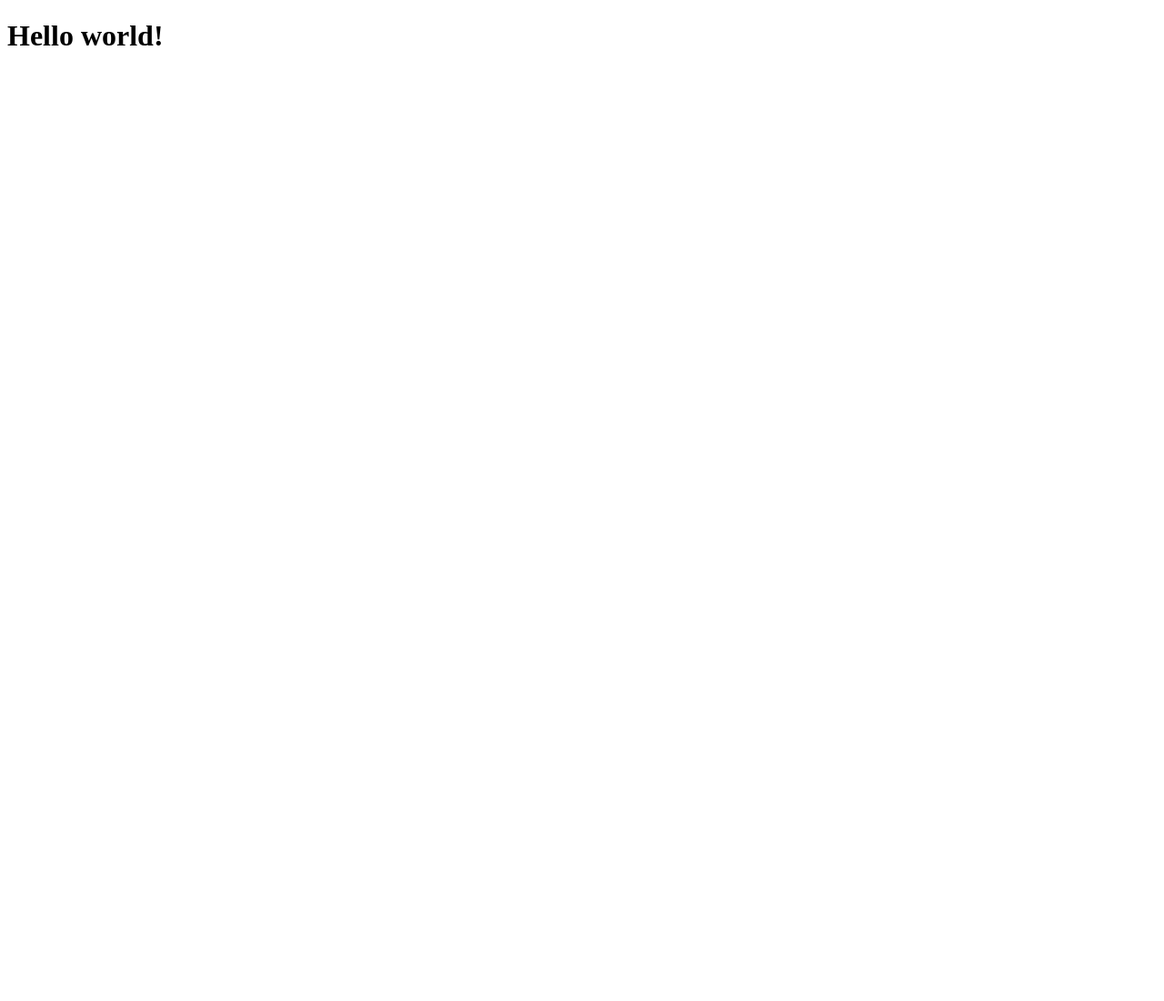
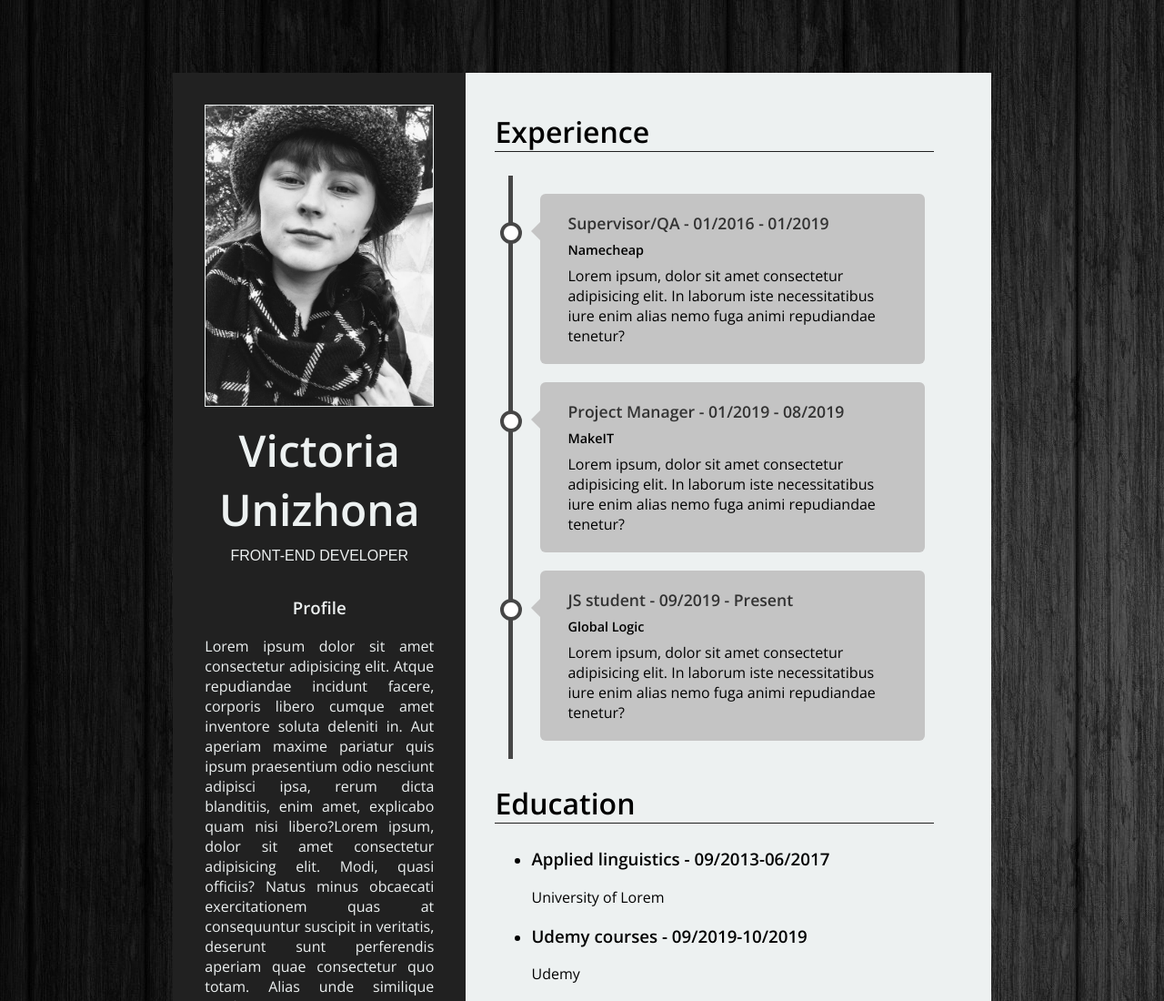
Before and after one commit to victoriaunizhona/ResumeTry, a plain HTML site: page index.html in a window 1280 px wide. Shown: the top 1100 px of the page at 91% size. Before the commit the page ends 800 px from the top, so only its background shows below. Drawn offline with nearby package versions, Linux system fonts and the light colour scheme.

Commit message:
added basics

```diff
--- a/index.html
+++ b/index.html
@@ -1,12 +1,125 @@
 <!DOCTYPE html>
 <html lang="en">
+
 <head>
-    <meta charset="UTF-8">
-    <meta name="viewport" content="width=device-width, initial-scale=1.0">
-    <meta http-equiv="X-UA-Compatible" content="ie=edge">
+    <meta charset="UTF-8" />
+    <meta name="viewport" content="width=device-width, initial-scale=1.0" />
+    <meta http-equiv="X-UA-Compatible" content="ie=edge" />
+    <link rel="stylesheet" href="https://cdnjs.cloudflare.com/ajax/libs/font-awesome/4.7.0/css/font-awesome.min.css">
+    <link href="https://fonts.googleapis.com/css?family=Open+Sans:300,400,600&display=swap" rel="stylesheet">
+    <link rel="stylesheet" href="style.css" />
     <title>Document</title>
 </head>
+
 <body>
-    <h1>Hello world!</h1>
+    <section class="container">
+        <section class="left-half">
+            <div id="left-container">
+                <img id="avatar" src="./img/avatar.JPG" alt="avatar" />
+                <h1>Victoria Unizhona</h1>
+                <h2 class="title">FRONT-END DEVELOPER</h2>
+                <h3>Profile</h3>
+                <p id="profile-desctiption">Lorem ipsum dolor sit amet consectetur adipisicing elit. Atque repudiandae incidunt facere, corporis libero cumque amet inventore soluta deleniti in. Aut aperiam maxime pariatur quis ipsum praesentium odio nesciunt adipisci ipsa, rerum dicta blanditiis, enim amet, explicabo quam nisi libero?Lorem ipsum, dolor sit amet consectetur adipisicing elit. Modi, quasi officiis? Natus minus obcaecati exercitationem quas at consequuntur suscipit in veritatis, deserunt sunt perferendis aperiam quae consectetur quo totam. Alias unde similique incidunt numquam. Quo, sunt. Sunt sed suscipit excepturi.</p>
+
+                <h3 id="contact-me">Contact me</h3>
+
+                <div id="social-media">
+                    <a href="#" class="fa fa-facebook"></a>
+                    <a href="#" class="fa fa-linkedin"></a>
+                    <a href="#" class="fa fa-skype"></a>
+                    <a href="#" class="fa fa-envelope"></a>
+                </div>
+            </div>
+        </section>
+
+
+        <secion class="right-half">
+            <div id="right-container">
+                <div id="experience">
+                    <h2 class="main-title">Experience</h2>
+
+                    <div class="vtl">
+                        <div class="ewrap">
+                            <div class="event">
+                                <strong class="date">Supervisor/QA  - 01/2016 - 01/2019</strong>
+                                <p class="company-name">Namecheap</p>
+                                <p class="text">
+                                    Lorem ipsum, dolor sit amet consectetur adipisicing elit. In laborum iste necessitatibus iure enim alias nemo fuga animi repudiandae tenetur?</p>
+                            </div>
+                        </div>
+                        <div class="ewrap">
+                            <div class="event">
+                                <strong class="date">Project Manager  - 01/2019 - 08/2019</strong>
+                                <p class="company-name">MakeIT</p>
+                                <p class="text">
+                                    Lorem ipsum, dolor sit amet consectetur adipisicing elit. In laborum iste necessitatibus iure enim alias nemo fuga animi repudiandae tenetur?</p>
+                            </div>
+                        </div>
+                        <div class="ewrap">
+                            <div class="event">
+                                <strong class="date">JS student - 09/2019 - Present</strong>
+                                <p class="company-name">Global Logic</p>
+                                <p class="text">
+                                    Lorem ipsum, dolor sit amet consectetur adipisicing elit. In laborum iste necessitatibus iure enim alias nemo fuga animi repudiandae tenetur?</p>
+                            </div>
+                        </div>
+                    </div>
+                </div>
+
+                <div id="education">
+                    <h2 class="main-title">Education</h2>
+                    <ul>
+                        <li>
+                            <h3> Applied linguistics - 09/2013-06/2017</h3>
+                            <p>University of Lorem</p>
+                        </li>
+                        <li>
+                            <h3> Udemy courses - 09/2019-10/2019</h3>
+                            <p>Udemy</p>
+                        </li>
+                    </ul>
+                </div>
+            </div>
+
+            <!-- Skills -->
+
+            <div id="skills">
+                    <h2 class="main-title">Skills</h2>
+
+<p>HTML</p>
+<div class="container-skills">
+  <div class="skills html">90%</div>
+</div>
+
+<p>CSS</p>
+<div class="container-skills">
+  <div class="skills css">80%</div>
+</div>
+
+<p>JavaScript</p>
+<div class="container-skills">
+  <div class="skills js">65%</div>
+</div>
+
+<p>Bootstrap</p>
+<div class="container-skills">
+  <div class="skills Bootstrap">60%</div>
+</div>
+            </div>
+
+
+            <!-- Languages -->
+
+            <div id="languages">
+                    <h2 class="main-title">Languages</h2>
+<span class="circle">English</span>
+            </div>
+
+            <!-- Hobbys -->
+
+    </section>
+
+    </section>
 </body>
+
 </html>
--- /dev/null
+++ b/style.css
@@ -0,0 +1,211 @@
+/* Utility */
+
+body {
+  height: 100%;
+  background-image: url(./img/background.jpg);
+  box-sizing: border-box;
+  font-family: "Open Sans", sans-serif;
+}
+
+.container {
+  width: 70%;
+  padding-right: 15px;
+  /* padding-left: 15px; */
+  margin: 5rem auto;
+  background: #edf1f1;
+  /* box-shadow: 3px 3px #edf1f1, -1em 0 0.4em #212121; */
+  display: flex;
+}
+
+h1 {
+  font-size: 3rem;
+  margin: 10px;
+}
+
+/* Language */
+
+/*Skills  */
+.container-skills {
+  width: 100%;
+  background-color: #ddd;
+}
+
+.skills {
+  text-align: right;
+  padding-right: 20px;
+  line-height: 20px;
+  color: white;
+}
+
+.html {
+  width: 90%;
+  background-color: #4a4a4a;
+}
+.css {
+  width: 80%;
+  background-color: #4a4a4a;
+}
+.js {
+  width: 65%;
+  background-color: #4a4a4a;
+}
+.Bootstrap {
+  width: 60%;
+  background-color: #4a4a4a;
+}
+
+/* Timeline */
+.vtl {
+  /* Relative is necessary to properly position the child elements within */
+  position: relative;
+  /* More space for the vertical line to the left */
+  padding: 10px 10px 10px 50px;
+  /* Width restriction if you want */
+  max-width: 100vw;
+}
+
+/* [VERTICAL LINE] */
+.vtl::before {
+  content: "";
+  width: 5px;
+  background-color: #464646;
+  position: absolute;
+  top: 0;
+  bottom: 0;
+  left: 15px;
+}
+
+/* [EVENT WRAPPER] */
+div.ewrap {
+  padding: 10px 0;
+  position: relative;
+  width: 100%;
+}
+
+/* [EVENT ITSELF] */
+div.event {
+  padding: 20px 30px;
+  background-color: #c4c4c4;
+  position: relative;
+  border-radius: 6px;
+}
+
+/* [THE DATE & TEXT] */
+strong.date {
+  font-size: 1.1em;
+  font-weight: bold;
+  color: #333;
+}
+p.text {
+  margin: 0;
+}
+
+/* [ADD SPEECH BUBBLE TRIANGLE] */
+div.ewrap::before {
+  content: "";
+  border: 10px solid transparent;
+  border-right-color: #c4c4c4;
+  border-left: 0;
+  position: absolute;
+  top: 20%;
+  left: -10px;
+}
+
+/* [ADD CIRCLE ON VERTICAL LINE] */
+div.ewrap::after {
+  content: "";
+  background: #fff;
+  border: 4px solid #464646;
+  width: 16px;
+  height: 16px;
+  border-radius: 20px;
+  position: absolute;
+  top: 20%;
+  left: -44px;
+}
+
+.company-name {
+  font-weight: bold;
+  font-size: 0.9rem;
+  margin: 0.5rem 0;
+}
+
+/* Right half */
+
+.right-half {
+  /* background-color: #b6701e; */
+  flex: 2;
+  padding: 1rem;
+  align-items: center;
+  justify-content: center;
+}
+
+#right-container {
+  margin-right: 2rem;
+  margin-left: 1rem;
+}
+
+.main-title {
+  border-bottom: 1px solid #212121;
+  font-size: 2rem;
+}
+
+/* Left half */
+
+#left-container {
+  margin: 1.2rem;
+  text-align: center;
+  justify-content: center;
+}
+
+.left-half {
+  background-color: #212121;
+  flex: 1;
+  padding: 1rem;
+  color: #edf1f1;
+}
+
+#avatar {
+  border: 1px solid #edf1f1;
+  height: 330px;
+  width: 250px;
+}
+
+.title {
+  font-size: 1rem;
+  margin-top: 10px;
+  margin-bottom: 2.2rem;
+  font-family: Arial, Helvetica, sans-serif;
+  font-weight: lighter;
+}
+
+#profile-desctiption {
+  text-align: justify;
+}
+
+#contact-me {
+  margin-top: 5rem;
+  text-align: left;
+}
+/* Social icons */
+
+#social-media {
+  text-align: left;
+}
+
+.fa {
+  padding: 10px;
+  font-size: 20px;
+  width: 20px;
+  text-align: center;
+  text-decoration: none;
+  margin: 5px 2px;
+  border-radius: 50%;
+  border: 1px solid white;
+  background: #212121;
+  color: #edf1f1;
+}
+
+.fa:hover {
+  opacity: 0.7;
+}
```
Also changed, not shown: img/avatar.JPG (added), img/background.jpg (added).
